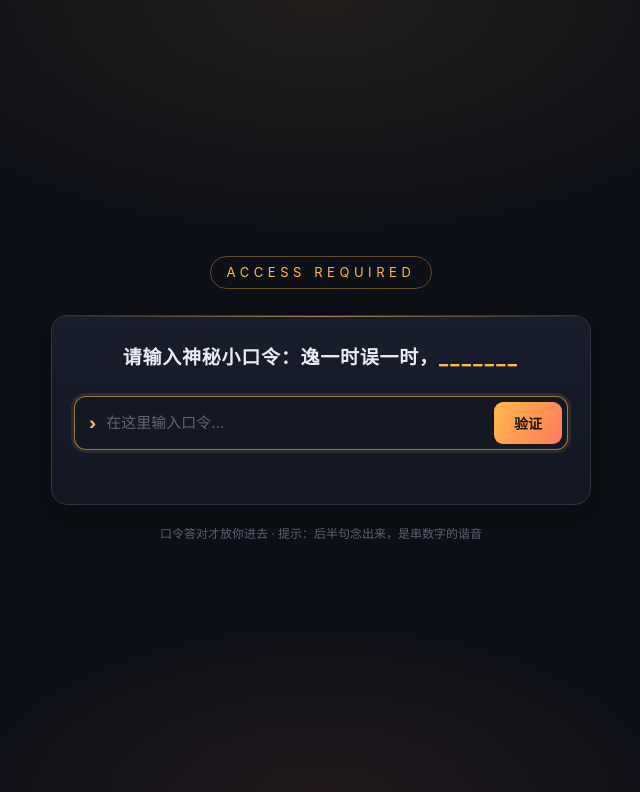
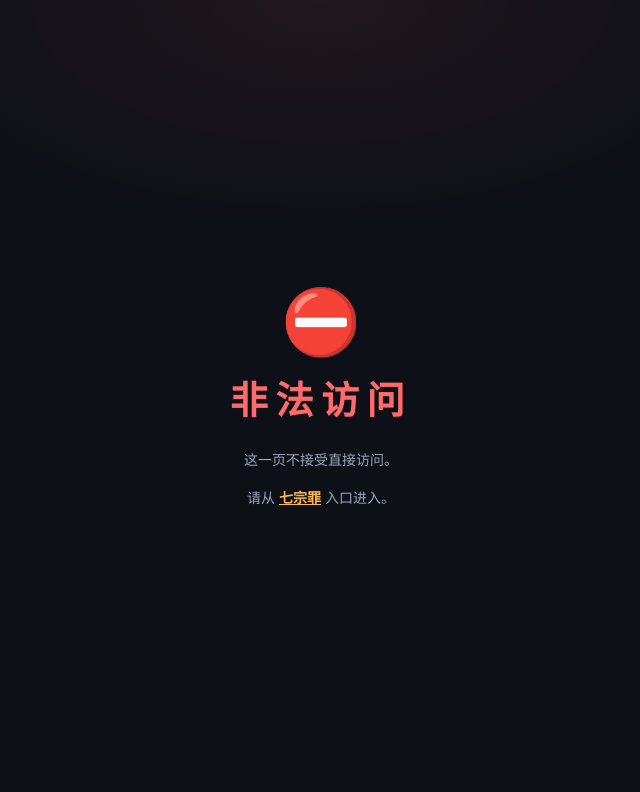
Before and after one commit to Daifresne/a-story-about-ti-1w3, a plain HTML site: page index.html in a window 1280 px wide. Shown: the top 792 px of the page, without its empty margins (319-959 px from the left). Drawn offline with Linux system fonts and the light colour scheme.

Commit message:
去掉口令页，改为入口校验：只认七宗罪跳转，直接访问显示非法访问

```diff
--- a/index.html
+++ b/index.html
@@ -4,6 +4,26 @@
 <meta charset="UTF-8">
 <meta name="viewport" content="width=device-width, initial-scale=1.0">
 <title>TI杯 · 1w3 的故事（含前传）</title>
+<script>
+// 入口校验：这一页只认「七宗罪」那边过来的访问。
+// 同一域名下共享 sessionStorage —— 七宗罪通过口令时会种一个 sds_unlock 令牌。
+// 纯前端的东西，挡的是随手直接输网址的人，不是真安全：翻源码就能绕过。
+(function () {
+  var KEY = "sds_unlock";
+  var TTL = 2 * 60 * 60 * 1000; // 2 小时
+  var ok = false;
+  try {
+    var t = +(sessionStorage.getItem(KEY) || 0);
+    if (t && Date.now() - t < TTL) ok = true;
+  } catch (e) {}
+  if (!ok && (document.referrer || "").indexOf("seven-deadly-sins") !== -1) {
+    ok = true;
+    // 从七宗罪点进来的：顺手把令牌种下，之后刷新不算「直接访问」
+    try { sessionStorage.setItem(KEY, String(Date.now())); } catch (e) {}
+  }
+  if (ok) document.documentElement.classList.add("access-ok");
+})();
+</script>
 <style>
   :root {
     --bg: #0e1017;
@@ -41,140 +61,32 @@
 
   button { font-family: inherit; cursor: pointer; }
 
-  /* ---------- 口令页 ---------- */
-  #gate {
+  /* ---------- 非法访问 ---------- */
+  #access-denied { display: none; }
+
+  /* 没通过校验：页面上除了这块牌子，什么都别露出来 */
+  html:not(.access-ok) body > *:not(#access-denied) { visibility: hidden !important; }
+
+  html:not(.access-ok) #access-denied {
+    display: flex;
     position: fixed;
     inset: 0;
-    z-index: 55;
-    display: flex;
+    z-index: 9999;
+    flex-direction: column;
     align-items: center;
     justify-content: center;
+    gap: 14px;
     padding: 24px;
+    text-align: center;
     background:
-      radial-gradient(800px 400px at 50% 0%, rgba(255,184,77,.08), transparent 60%),
-      radial-gradient(600px 300px at 50% 100%, rgba(255,122,89,.08), transparent 60%),
+      radial-gradient(800px 400px at 50% 0%, rgba(255,107,107,.08), transparent 60%),
       var(--bg);
-    transition: opacity .5s ease, visibility .5s ease;
-  }
-
-  #gate.hidden { opacity: 0; visibility: hidden; pointer-events: none; }
-
-  .gate-inner {
-    width: 100%;
-    max-width: 540px;
-    text-align: center;
-    animation: rise .8s ease both;
-  }
-
-  .gate-card {
-    position: relative;
-    margin-top: 4px;
-    background: linear-gradient(180deg, rgba(26,31,46,.95), rgba(20,24,35,.95));
-    border: 1px solid var(--line);
-    border-radius: var(--radius);
-    box-shadow: var(--shadow);
-    padding: 26px 22px 24px;
-    overflow: hidden;
-  }
-
-  .gate-card::before {
-    content: "";
-    position: absolute;
-    left: 0;
-    right: 0;
-    top: 0;
-    height: 1px;
-    background: linear-gradient(90deg, transparent, rgba(255,184,77,.65), transparent);
-  }
-
-  .gate-prompt {
-    font-size: clamp(15px, 3.6vw, 19px);
-    font-weight: 800;
-    letter-spacing: .04em;
-    line-height: 1.7;
-  }
-
-  .gate-prompt .blank {
-    color: var(--accent);
-    letter-spacing: .12em;
-    animation: blink 1.2s steps(2, start) infinite;
-  }
-
-  @keyframes blink { 0%, 50% { opacity: 1; } 50.01%, 100% { opacity: .25; } }
-
-  .gate-field {
-    display: flex;
-    align-items: center;
-    gap: 10px;
-    margin-top: 22px;
-    background: var(--bg-soft);
-    border: 1px solid var(--line);
-    border-radius: 12px;
-    padding: 5px 5px 5px 14px;
-    transition: border-color .2s ease, box-shadow .2s ease;
-  }
-
-  .gate-field:focus-within {
-    border-color: rgba(255,184,77,.6);
-    box-shadow: 0 0 0 3px rgba(255,184,77,.10);
-  }
-
-  .gate-field.shake { animation: shake .4s ease; border-color: var(--bad); }
-
-  @keyframes shake {
-    0%, 100% { transform: translateX(0); }
-    20% { transform: translateX(-8px); }
-    40% { transform: translateX(7px); }
-    60% { transform: translateX(-4px); }
-    80% { transform: translateX(3px); }
-  }
-
-  .gate-caret { color: var(--accent); font-weight: 800; flex-shrink: 0; }
-
-  #gateInput {
-    flex: 1;
-    min-width: 0;
-    background: transparent;
-    border: none;
-    outline: none;
-    color: var(--text);
-    font-family: inherit;
-    font-size: 15px;
-    letter-spacing: .06em;
-    padding: 11px 0;
-  }
-
-  #gateInput::placeholder { color: #5d6679; letter-spacing: normal; }
-
-  #gateBtn {
-    flex-shrink: 0;
-    background: linear-gradient(120deg, var(--accent), var(--accent-2));
-    color: #221303;
-    font-size: 14px;
-    font-weight: 800;
-    border: none;
-    border-radius: 9px;
-    padding: 11px 20px;
-    transition: transform .15s ease, filter .15s ease;
-  }
-
-  #gateBtn:hover { transform: translateY(-1px); filter: brightness(1.06); }
-  #gateBtn:active { transform: scale(.97); }
-
-  .gate-msg {
-    margin-top: 12px;
-    font-size: 13px;
-    min-height: 1.4em;
-    color: var(--bad);
-  }
-
-  .gate-msg.ok { color: var(--good); }
-
-  .gate-note {
-    margin-top: 18px;
-    font-size: 12px;
-    color: #5d6679;
-  }
+  }
+
+  #access-denied .ad-icon { font-size: 64px; line-height: 1; }
+  #access-denied h1 { font-size: clamp(26px, 6vw, 38px); font-weight: 900; letter-spacing: .2em; color: var(--bad); }
+  #access-denied p { color: var(--text-dim); font-size: 14px; max-width: 460px; }
+  #access-denied a { color: var(--accent); font-weight: 700; }
 
   /* ---------- 开场 ---------- */
   #splash {
@@ -1477,21 +1389,12 @@
 </head>
 <body>
 
-  <!-- 口令页：进入开场之前的第一道门 -->
-  <div id="gate">
-    <div class="gate-inner">
-      <span class="kicker">Access Required</span>
-      <div class="gate-card">
-        <p class="gate-prompt">请输入神秘小口令：逸一时误一时，<span class="blank">_______</span></p>
-        <div class="gate-field" id="gateField">
-          <span class="gate-caret">›</span>
-          <input id="gateInput" type="text" autocomplete="off" spellcheck="false" placeholder="在这里输入口令…">
-          <button id="gateBtn">验证</button>
-        </div>
-        <p class="gate-msg" id="gateMsg" aria-live="polite"></p>
-      </div>
-      <p class="gate-note">口令答对才放你进去 · 提示：后半句念出来，是串数字的谐音</p>
-    </div>
+  <!-- 未通过入口校验时显示这一屏，其余内容由 CSS 隐藏 -->
+  <div id="access-denied">
+    <div class="ad-icon">⛔</div>
+    <h1>非法访问</h1>
+    <p>这一页不接受直接访问。</p>
+    <p>请从 <a href="https://daifresne.github.io/seven-deadly-sins/">七宗罪</a> 入口进入。</p>
   </div>
 
   <!-- 开场 -->
@@ -1904,11 +1807,6 @@
   const jiaoPill = document.getElementById("jiaoPill");
   const jiaoVal = document.getElementById("jiaoVal");
   const toast = document.getElementById("toast");
-  const gate = document.getElementById("gate");
-  const gateField = document.getElementById("gateField");
-  const gateInput = document.getElementById("gateInput");
-  const gateBtn = document.getElementById("gateBtn");
-  const gateMsg = document.getElementById("gateMsg");
   const splash = document.getElementById("splash");
   const drawer = document.getElementById("drawer");
   const drawerBtn = document.getElementById("drawerBtn");
@@ -2554,8 +2452,6 @@
 
   // 键盘支持
   document.addEventListener("keydown", (e) => {
-    // 口令没过之前，键盘只服务口令输入框，不许偷跑剧情
-    if (!gate.classList.contains("hidden")) return;
     if (e.key !== "Enter" && e.key !== " ") return;
     if (!splash.classList.contains("hidden")) { start(); return; }
     if (game.active) { fireGame(); return; }
@@ -2572,53 +2468,6 @@
   splash.addEventListener("click", (e) => {
     if (!e.target.closest("#startBtn")) start();
   });
-
-  // ---------- 口令页 ----------
-  // 口令做字符拆解：只存 UTF-16 码位与掩码异或后的值，运行时逐字还原，
-  // 源码里既搜不到原句，也看不出原字的码位（F12 直接翻是看不到答案的）
-  const GATE_MASK = 0x2a;
-  const GATE_CODE = [0x9012, 0x4e6f, 0x9012, 0x4e6f, 0x7f48, 0x5dd8, 0x9fae];
-  const GATE_ANSWER = GATE_CODE.map((c) => String.fromCharCode(c ^ GATE_MASK)).join("");
-
-  // 宽容匹配：忽略空格和各类标点，允许把整句抄进来
-  function normalizeGate(s) {
-    return (s || "").replace(/[\s，。、,.!！?？;；:：""''「」『』（）()\[\]【】_—\-]/g, "");
-  }
-
-  function checkGate() {
-    const val = normalizeGate(gateInput.value);
-    if (!val) {
-      shakeGate("先输入点什么吧……");
-      return;
-    }
-    if (val.includes(GATE_ANSWER)) {
-      gateMsg.textContent = "✅ 口令正确，门开了";
-      gateMsg.classList.add("ok");
-      gateInput.blur();
-      setTimeout(() => {
-        gate.classList.add("hidden");
-        showToast("🔓 口令正确，欢迎回来");
-        enterStory();
-      }, 380);
-    } else {
-      shakeGate("❌ 口令错误，再想想");
-    }
-  }
-
-  function shakeGate(msg) {
-    gateMsg.textContent = msg;
-    gateMsg.classList.remove("ok");
-    gateField.classList.remove("shake");
-    void gateField.offsetWidth; // 重置动画，保证连续输错也能抖动
-    gateField.classList.add("shake");
-    gateInput.select();
-  }
-
-  gateBtn.addEventListener("click", checkGate);
-  gateInput.addEventListener("keydown", (e) => {
-    if (e.key === "Enter") { e.preventDefault(); checkGate(); }
-  });
-  gateField.addEventListener("animationend", () => gateField.classList.remove("shake"));
 
   // 证据柜
   function toggleDrawer(show) {
@@ -2839,7 +2688,7 @@
   renderTimeline();
   update();
   updateDrawer();
-  gateInput.focus();
+  enterStory();
 </script>
 </body>
 </html>
```
